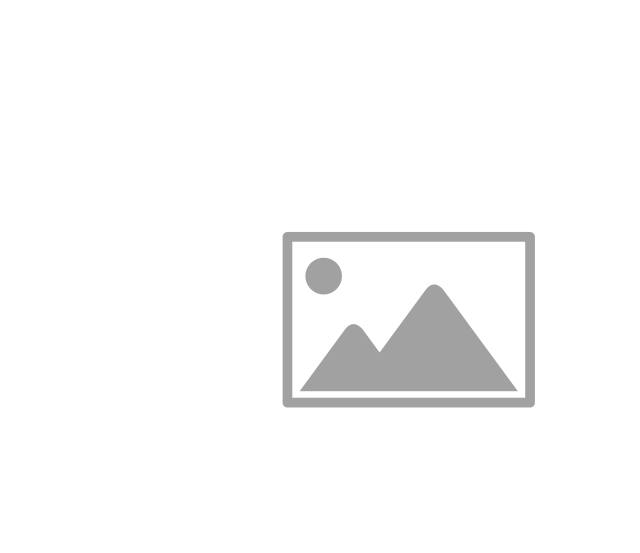
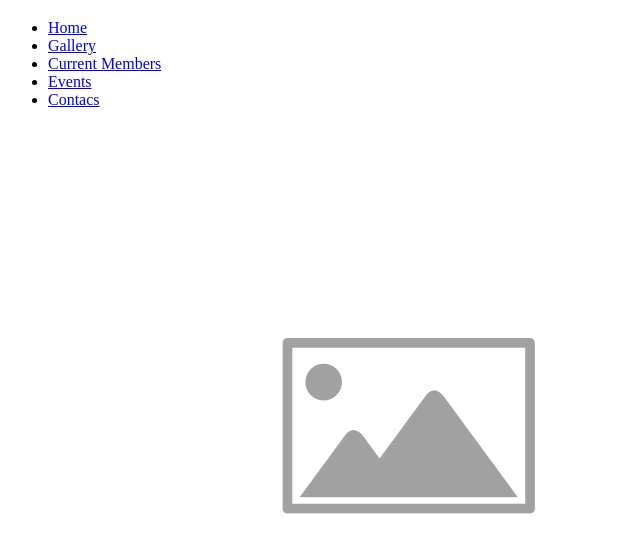
Before and after one commit to AquaTic132/WebDesign-Coursework, a plain HTML site: page coursework/img_gallery.html in a window 1280 px wide. Shown: the part 87-640 px from the top of the page, without its empty margins (0-640 px from the left). Drawn offline with Linux system fonts and the light colour scheme.

Commit message:
Add files via upload

```diff
--- a/coursework/img_gallery.html
+++ b/coursework/img_gallery.html
@@ -13,8 +13,13 @@
 
 
         <nav>
-
-
+            <ul>
+                <li><a href= 'index.html'> Home </a></li>
+                <li><a href= 'img_gallery.html'> Gallery </a></li>
+                <li><a href= 'current_members.html'> Current Members </a></li>
+                <li><a href= 'event_calendar.html'> Events </a></li>
+                <li><a href= 'contact_us.html'> Contacs </a></li>
+            </ul>
         </nav>
 
         <main>
```
